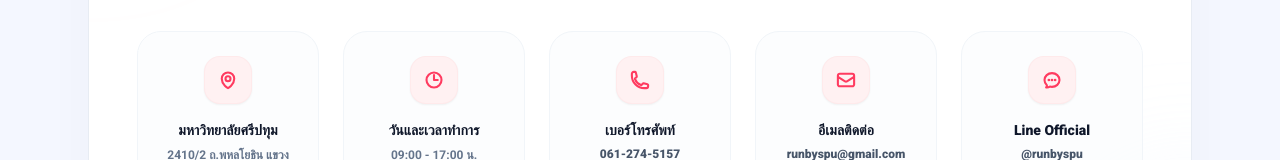
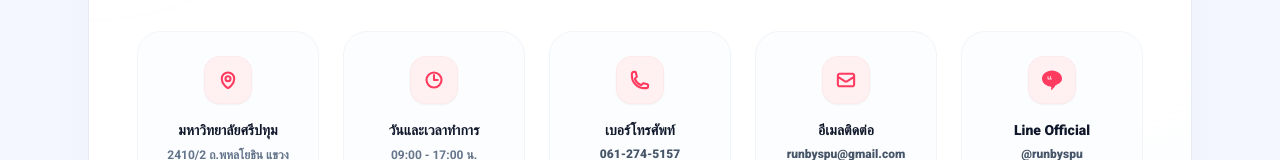
Before and after one commit to poohphurit/RunProject, a React (Vite) app: page / in a window 1280 px wide. Shown: the part 11417-11577 px from the top of the page. Built offline with nearby package versions, Linux system fonts and the light colour scheme; the HTML template or start-up script is replaced by a standard one; a web font is replaced by a local one.

Commit message:
style: replace line card icon with official line logo and update mod image to high-res transparent

```diff
--- a/src/App.jsx
+++ b/src/App.jsx
@@ -1266,8 +1266,8 @@
                 {/* 5. Line & Socials */}
                 <div className="group/item flex flex-col items-center text-center p-6 rounded-3xl bg-slate-50/40 border border-slate-100 hover:bg-rose-50/30 hover:border-rose-100/80 hover:shadow-lg hover:shadow-rose-100/20 transition-all duration-300 h-full">
                   <div className="flex h-12 w-12 items-center justify-center rounded-2xl bg-rose-50 border border-rose-100/50 text-[#ff3b60] mb-4 shadow-sm transition-transform duration-300 group-hover/item:scale-110">
-                    <svg className="w-5 h-5" fill="none" stroke="currentColor" viewBox="0 0 24 24" strokeWidth="2.5">
-                      <path strokeLinecap="round" strokeLinejoin="round" d="M8.625 12a.375.375 0 11-.75 0 .375.375 0 01.75 0zm0 0H8.25m4.125 0a.375.375 0 11-.75 0 .375.375 0 01.75 0zm0 0H12m4.125 0a.375.375 0 11-.75 0 .375.375 0 01.75 0zm0 0h-.375M21 12c0 4.556-4.03 8.25-9 8.25a9.764 9.764 0 01-2.555-.337A5.972 5.972 0 015.41 20.97a5.969 5.969 0 01-.474-.065 4.48 4.48 0 00.978-2.025c.09-.457-.133-.901-.467-1.226C3.93 16.178 3 14.189 3 12c0-4.556 4.03-8.25 9-8.25s9 3.694 9 8.25z" />
+                    <svg className="w-5 h-5 fill-current" viewBox="0 0 24 24">
+                      <path d="M24 10.304c0-5.369-5.383-9.738-12-9.738-6.616 0-12 4.369-12 9.738 0 4.814 4.269 8.846 10.036 9.586.39.084.922.258 1.058.592.12.301.079.766.038 1.08l-.164 1.026c-.05.304-.241 1.19.103 1.302.344.112.915-.224 1.282-.549.332-.294 3.094-3.087 4.225-5.267C21.728 16.591 24 13.682 24 10.304zm-14.733.992H7.214a.514.514 0 01-.514-.514v-2.96a.514.514 0 011.028 0v2.446h1.539a.514.514 0 010 1.028zm2.622-.514a.514.514 0 01-.514.514h-1.028a.514.514 0 01-.514-.514v-2.96a.514.514 0 011.028 0v2.446h.514a.514 0 01.514.514zm1.538.514a.514.514 0 01-.514-.514v-2.96a.514.514 0 011.028 0v2.96a.514.514 0 01-.514.514zm5.025-.992h-1.539V9.288h1.539a.514.514 0 010 1.028zm0-1.996h-1.539v-.514h1.539a.514.514 0 110 1.028zm1.028 2.478a.514.514 0 01-.514.514h-2.566a.514.514 0 01-.514-.514v-2.96a.514.514 0 01.514-.514h2.566a.514.514 0 01.514.514v.514a.514.514 0 01-1.028 0v-.028H18.42v.514h1.539a.514.514 0 01.514.514v1.478z" />
                     </svg>
                   </div>
                   <h4 className="text-sm font-extrabold text-slate-900 mb-1.5">Line Official</h4>
```
Also changed, not shown: public/speakers/speaker-mod.png.
